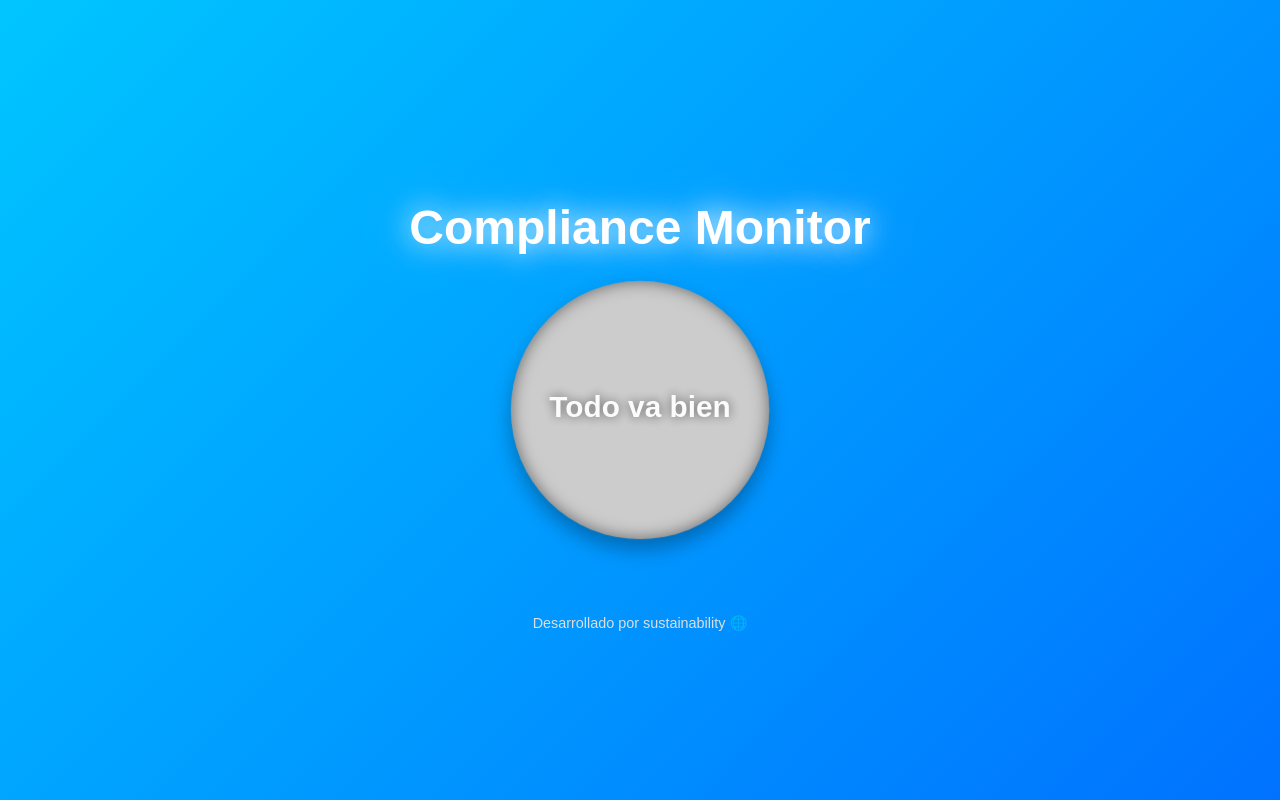
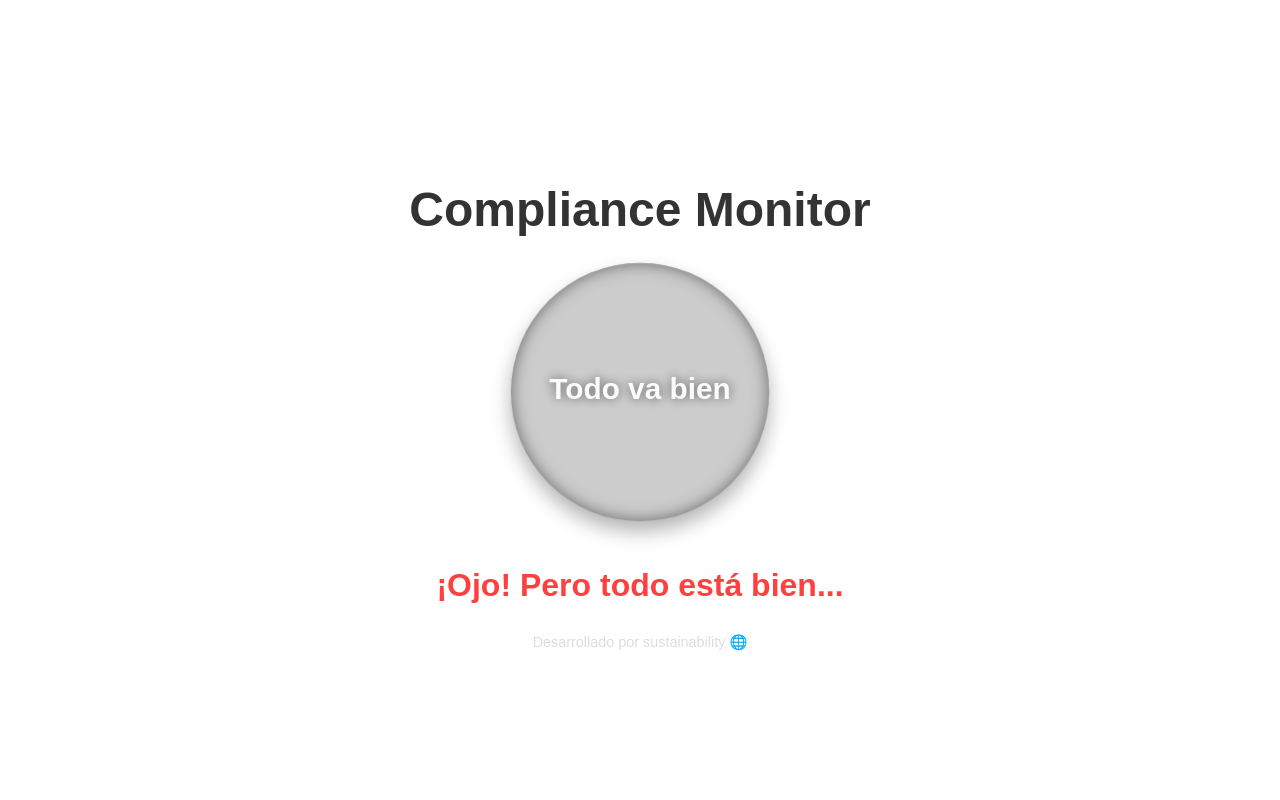
Before and after one commit to jonme3/esp, a Flask app: page / in a window 1280 px wide. Run offline with Flask 2, Linux system fonts and the light colour scheme.

Commit message:
Update index.html

```diff
--- a/templates/index.html
+++ b/templates/index.html
@@ -10,14 +10,13 @@
             font-family: Arial, sans-serif;
             margin: 0;
             padding: 0;
-            background: linear-gradient(135deg, #00c6ff, #0072ff); /* Fondo gradiente suave */
+            background-color: white; /* Fondo blanco */
             display: flex;
             flex-direction: column;
             align-items: center;
             justify-content: center;
             height: 100vh;
-            overflow: hidden;
-            color: #fff;
+            color: #333;
         }
 
         h1 {
@@ -122,6 +121,29 @@
     <footer>Desarrollado por sustainability 🌐</footer>
 
     <script>
+        // Lista de mensajes cuando todo está bien
+        const mensajesBien = [
+            "Estoy vigilando...",
+            "Todo tranquilo por aquí...",
+            "No te menees...",
+            "Todo va bien, no te preocupes...",
+            "Todo bajo control...",
+            "Sin novedades...",
+            "Todo en orden, relájate...",
+            "¡Ojo! Pero todo está bien...",
+            "Te tengo en la mira...",
+            "Todo está en su sitio...",
+            "Está todo controlao...",
+            "Tu verás lo que haces...",
+            "Eso es casi compliance...",
+        ];
+
+        // Función para obtener un mensaje aleatorio
+        function obtenerMensaje() {
+            const index = Math.floor(Math.random() * mensajesBien.length);
+            return mensajesBien[index];
+        }
+
         // Función para actualizar el estado dinámicamente
         function actualizarEstado() {
             fetch('/estado') // Llama al endpoint Flask para obtener el estado actual
@@ -144,8 +166,8 @@
                     } else {
                         container.classList.remove('activo');
                         text.textContent = "Todo va bien";
-                        message.textContent = "";  // No hay alerta
-                        message.style.opacity = 0;
+                        message.textContent = obtenerMensaje();  // Mensaje aleatorio
+                        message.style.opacity = 1;
                         alarm.style.display = "none"; // Oculta la alarma
                         alarm.pause(); // Detiene la alarma
                         alarm.currentTime = 0; // Reinicia la alarma al principio
```
